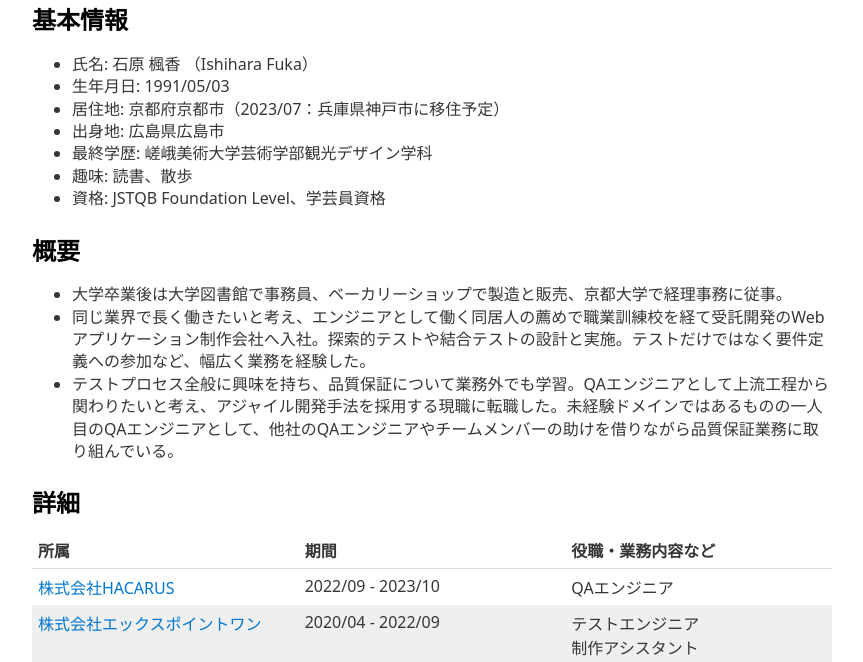
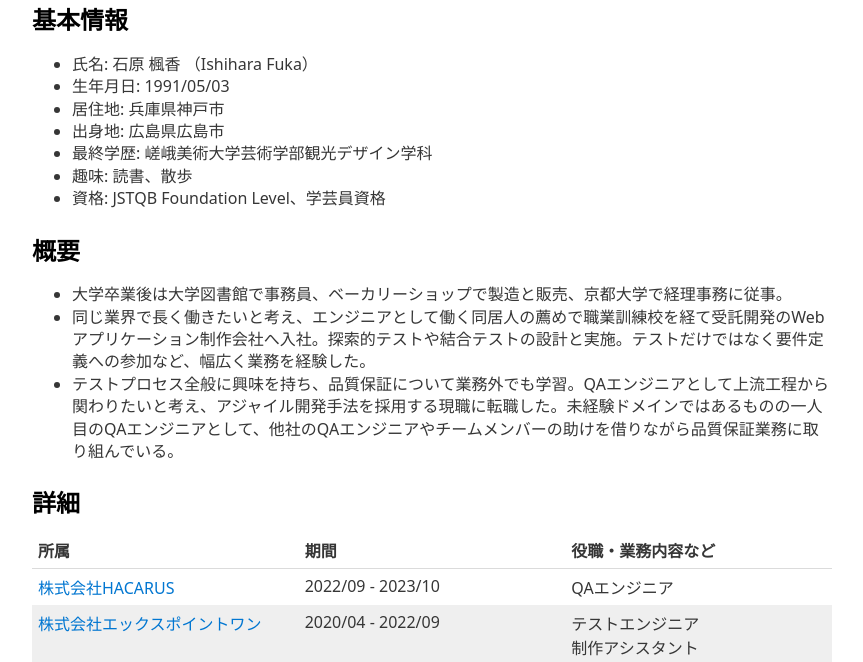
Before and after one commit to fuka161cm/fuka161cm.github.io, a plain HTML site: page index.html in a window 1280 px wide. Shown: the part 94-756 px from the top of the page, without its empty margins (208-1071 px from the left). Drawn offline with nearby package versions, Linux system fonts and the light colour scheme.

Commit message:
記述の微修正

```diff
--- a/index.html
+++ b/index.html
@@ -6,7 +6,7 @@
 <ul>
 <li>氏名: 石原 楓香 （Ishihara Fuka）</li>
 <li>生年月日: 1991/05/03</li>
-<li>居住地: 京都府京都市（2023/07：兵庫県神戸市に移住予定）</li>
+<li>居住地: 兵庫県神戸市</li>
 <li>出身地: 広島県広島市</li>
 <li>最終学歴: 嵯峨美術大学芸術学部観光デザイン学科</li>
 <li>趣味: 読書、散歩</li>
```
